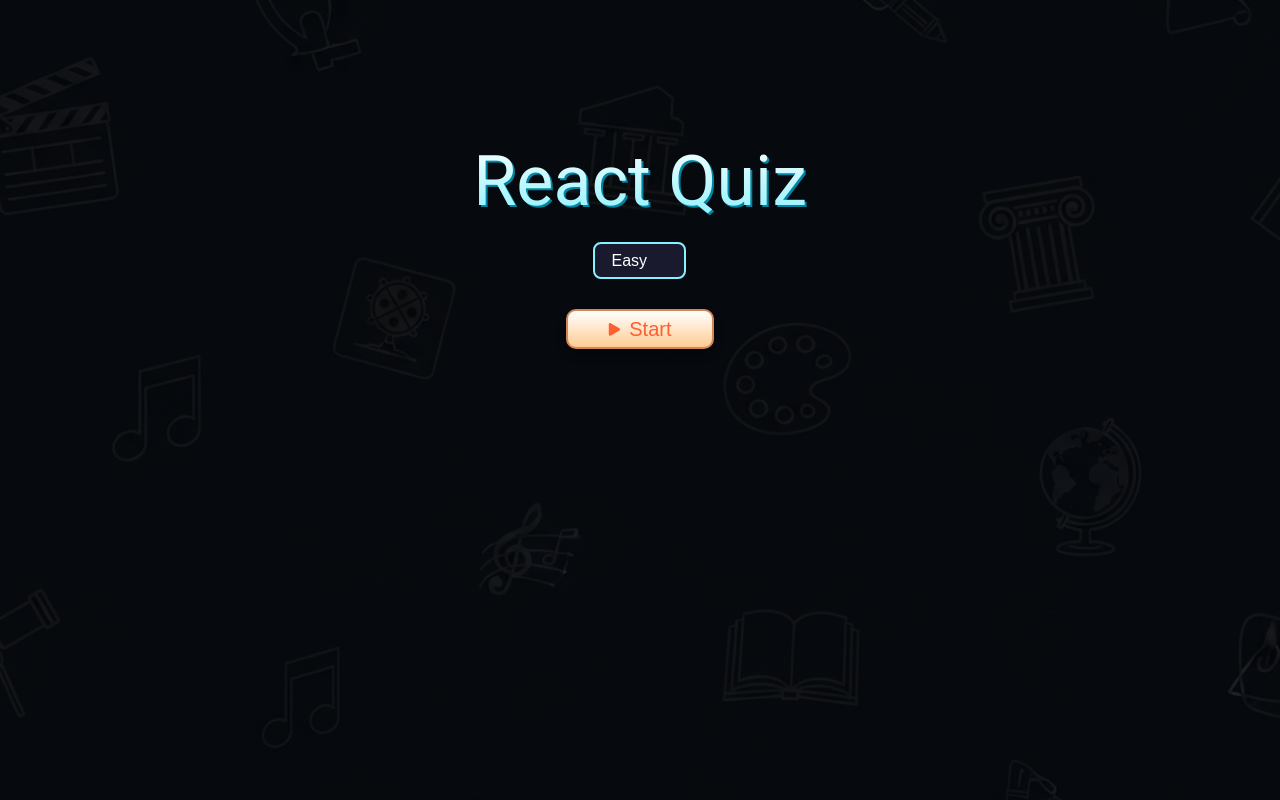
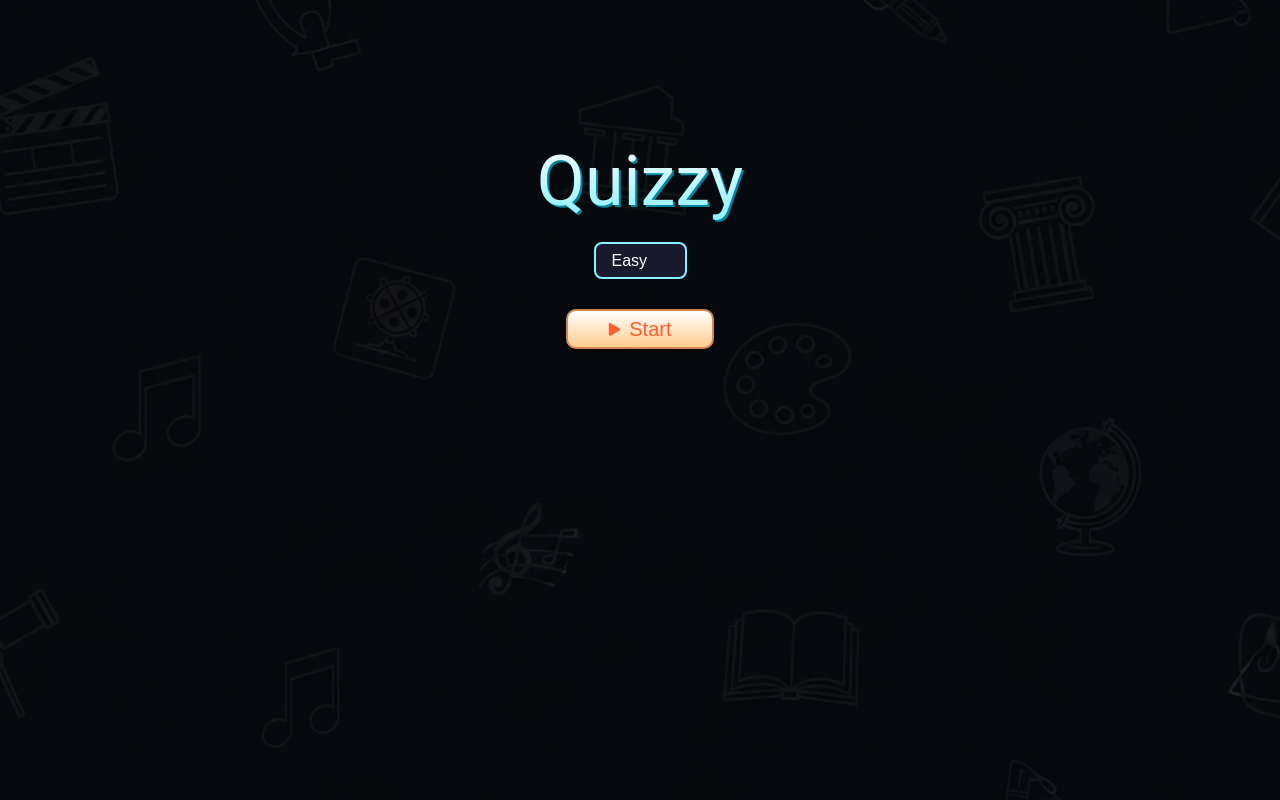
Before and after one commit to temisan0x/quiz-app, a React (Create React App) app: page / in a window 1280 px wide. Built offline with nearby package versions, Linux system fonts and the light colour scheme; a web font is replaced by a local one.

Commit message:
feat: rebrand quiz app to TryQuizzy and update UI naming

```diff
--- a/src/App.tsx
+++ b/src/App.tsx
@@ -78,7 +78,7 @@ const App: React.FC = () => {
     <>
       <GlobalStyle />
       <Wrapper>
-        <h1>React Quiz</h1>
+        <h1>Quizzy</h1>
         {gameOver && (
           <select
             value={difficulty}
```
